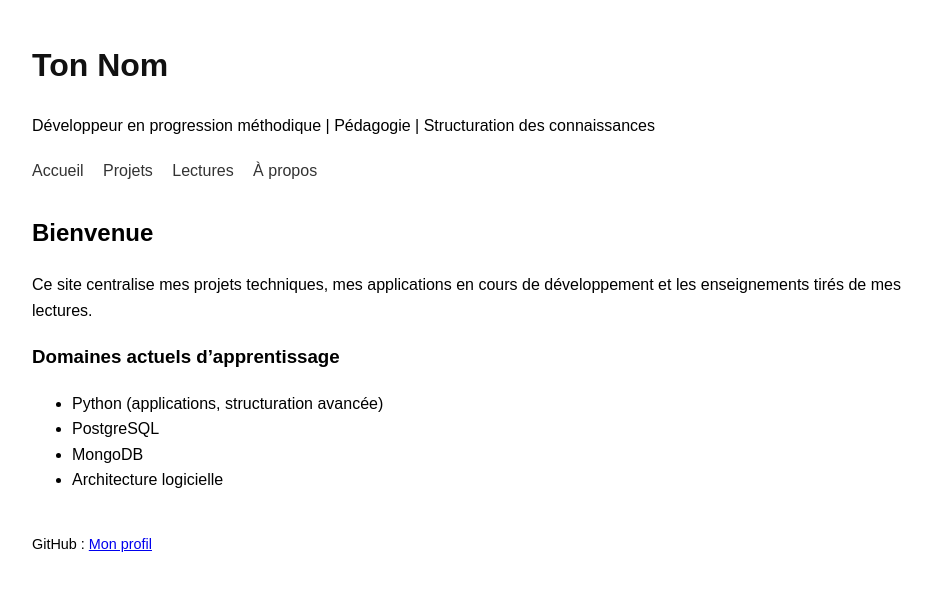
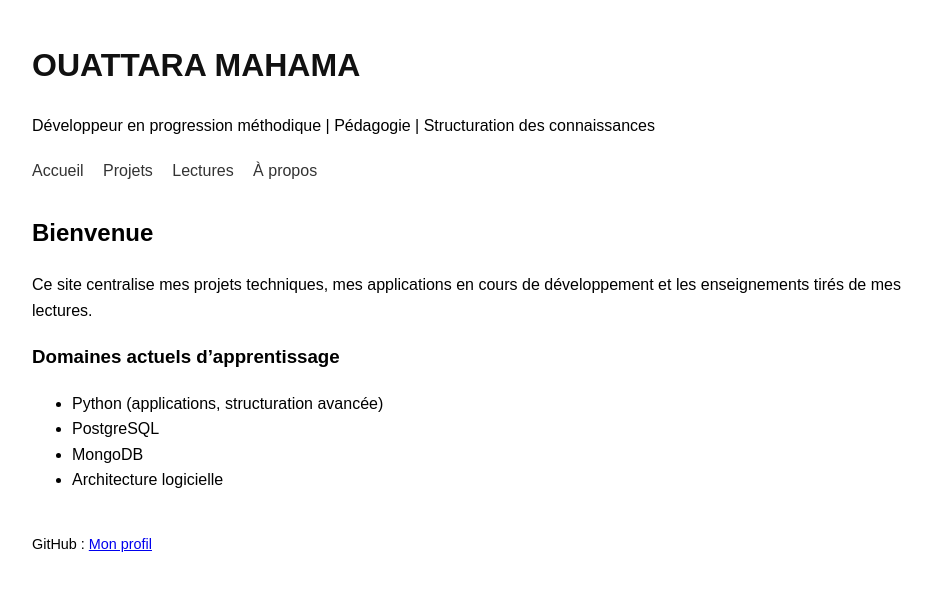
Before and after one commit to mahama027/mahama027.github.io, a plain HTML site: page index.html in a window 1280 px wide. Shown: the whole page, without its empty margins (158-1090 px from the left). Drawn offline with Linux system fonts and the light colour scheme.

Commit message:
Update index.html

```diff
--- a/index.html
+++ b/index.html
@@ -2,13 +2,13 @@
 <html lang="fr">
 <head>
     <meta charset="UTF-8">
-    <title>Ton Nom</title>
+    <title>OUATTARA MAHAMA</title>
     <link rel="stylesheet" href="style.css">
 </head>
 <body>
 
 <header>
-    <h1>Ton Nom</h1>
+    <h1>OUATTARA MAHAMA</h1>
     <p>Développeur en progression méthodique | Pédagogie | Structuration des connaissances</p>
 </header>
 
```
